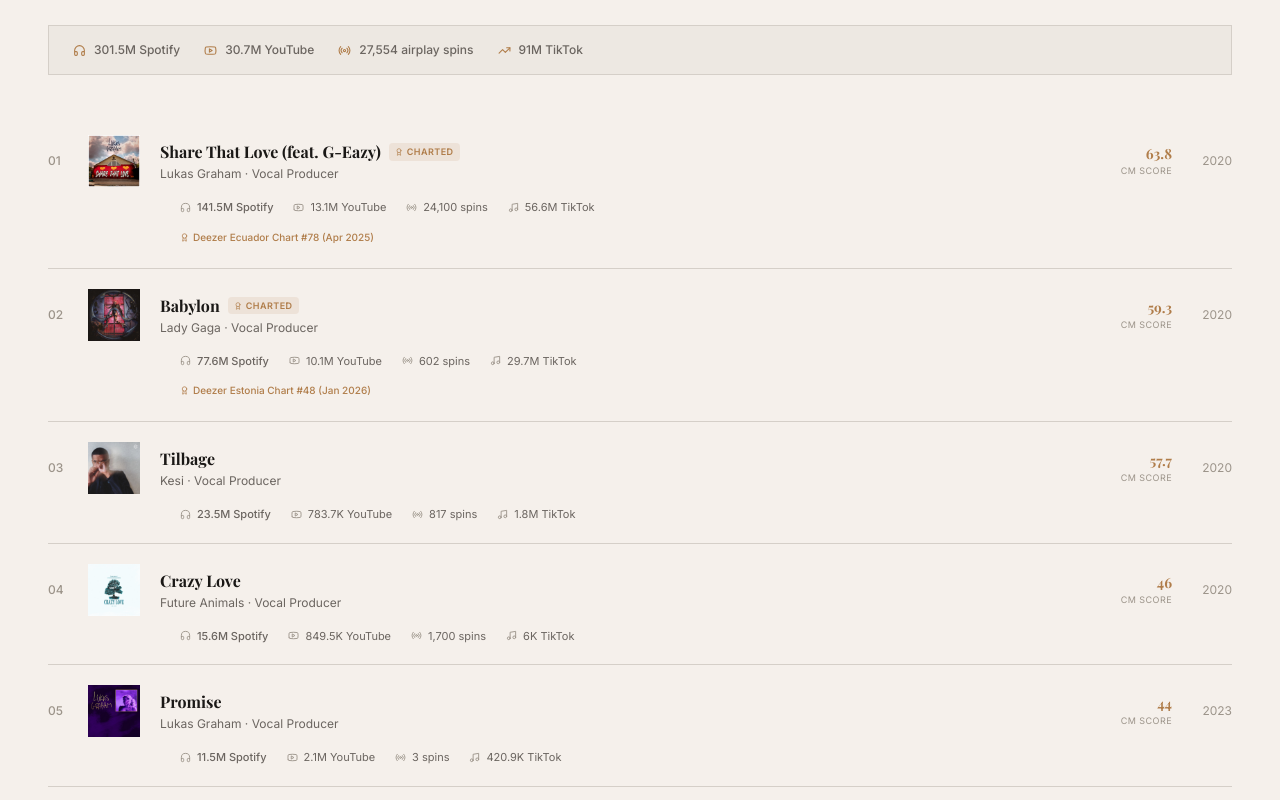
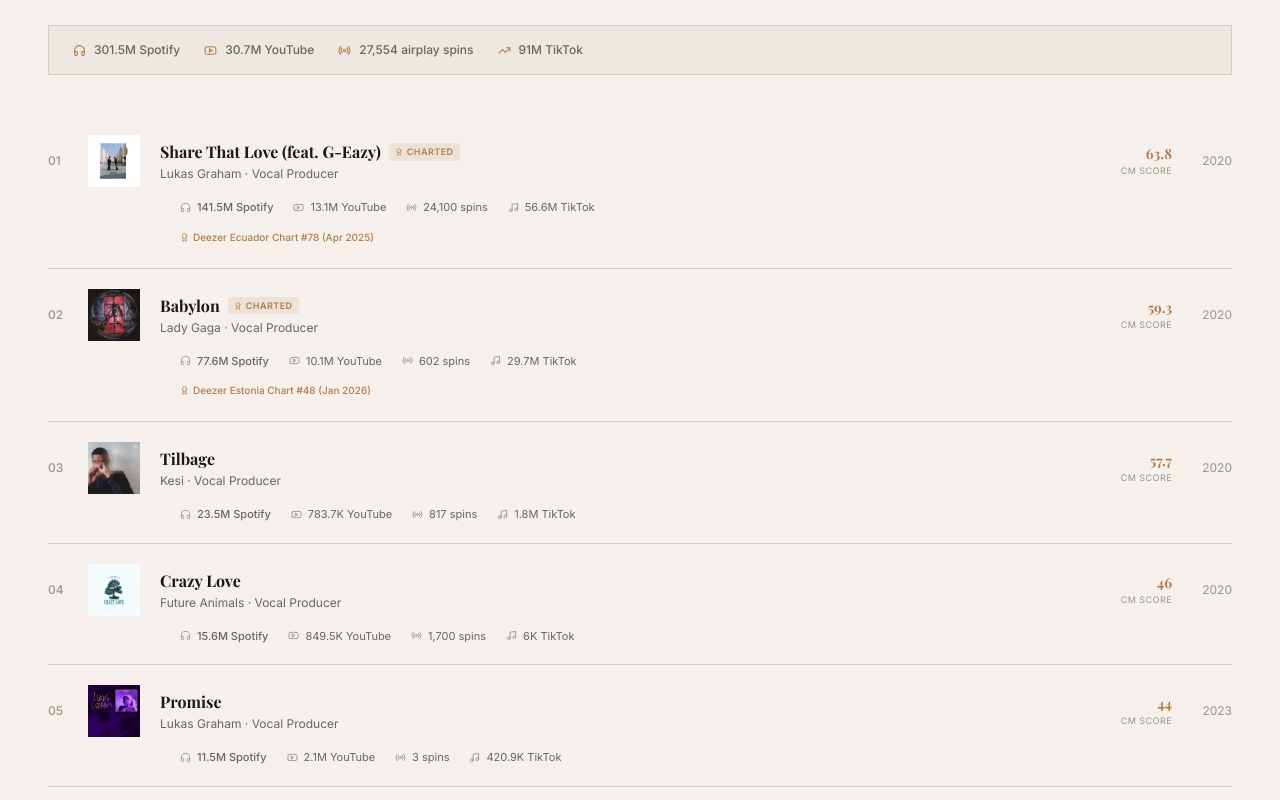
Before and after one commit to 3rdaveba/IDOMUSICSTUFF, a React (Vite) app in the folder app/: page / in a window 1280 px wide. Shown: the part 6300-7100 px from the top of the page. Built offline with nearby package versions, Linux system fonts and the light colour scheme; a web font is replaced by a local one.

Commit message:
Fix image paths to relative for GitHub Pages project site; correct Lukas Graham album covers

```diff
--- a/app/src/data/discography.ts
+++ b/app/src/data/discography.ts
@@ -49,7 +49,7 @@ export const discography: DiscographyEntry[] = [
     year: 2020,
     role: 'Vocal Producer',
     type: 'single',
-    image: '/images/discography/lukas-graham-share-that-love.jpg',
+    image: 'images/discography/lukas-graham-4-pink-album.jpg',
     links: {},
     stats: {
       spotifyStreams: 141.5,
@@ -68,7 +68,7 @@ export const discography: DiscographyEntry[] = [
     year: 2020,
     role: 'Vocal Producer',
     type: 'single',
-    image: '/images/discography/lady-gaga-babylon.jpg',
+    image: 'images/discography/lady-gaga-babylon.jpg',
     links: {},
     stats: {
       spotifyStreams: 77.6,
@@ -87,7 +87,7 @@ export const discography: DiscographyEntry[] = [
     year: 2020,
     role: 'Vocal Producer',
     type: 'single',
-    image: '/images/discography/kesi-tilbage.jpg',
+    image: 'images/discography/kesi-tilbage.jpg',
     links: {},
     stats: {
       spotifyStreams: 23.5,
@@ -106,7 +106,7 @@ export const discography: DiscographyEntry[] = [
     year: 2020,
     role: 'Vocal Producer',
     type: 'single',
-    image: '/images/discography/future-animals-crazy-love.jpg',
+    image: 'images/discography/future-animals-crazy-love.jpg',
     links: {},
     stats: {
       spotifyStreams: 15.6,
@@ -125,7 +125,7 @@ export const discography: DiscographyEntry[] = [
     year: 2023,
     role: 'Vocal Producer',
     type: 'single',
-    image: '/images/discography/lukas-graham-4-pink-album.jpg',
+    image: 'images/discography/lukas-graham-3-purple-album.jpg',
     links: {},
     stats: {
       spotifyStreams: 11.5,
@@ -144,7 +144,7 @@ export const discography: DiscographyEntry[] = [
     year: 2023,
     role: 'Vocal Producer',
     type: 'single',
-    image: '/images/discography/lukas-graham-4-pink-album.jpg',
+    image: 'images/discography/lukas-graham-3-purple-album.jpg',
     links: {},
     stats: {
       spotifyStreams: 11.5,
@@ -163,7 +163,7 @@ export const discography: DiscographyEntry[] = [
     year: 2020,
     role: 'Vocal Producer',
     type: 'single',
-    image: '/images/discography/hedegaard-need-you-right-now.jpg',
+    image: 'images/discography/hedegaard-need-you-right-now.jpg',
     links: {},
     stats: {
       spotifyStreams: 11.1,
@@ -182,7 +182,7 @@ export const discography: DiscographyEntry[] = [
     year: 2023,
     role: 'Vocal Producer',
     type: 'single',
-    image: '/images/discography/lukas-graham-4-pink-album.jpg',
+    image: 'images/discography/lukas-graham-3-purple-album.jpg',
     links: {},
     stats: {
       spotifyStreams: 8.6,
@@ -201,7 +201,7 @@ export const discography: DiscographyEntry[] = [
     year: 2022,
     role: 'Vocal Producer & Audio Engineer',
     type: 'single',
-    image: '/images/discography/calby-heartbeat.jpg',
+    image: 'images/discography/calby-heartbeat.jpg',
     links: {},
     stats: {
       spotifyStreams: 0.6,
--- a/app/src/data/projects.ts
+++ b/app/src/data/projects.ts
@@ -45,7 +45,7 @@ export const projects: Project[] = [
     category: 'systems',
     role: 'Architect & Systems Designer',
     status: 'active',
-    heroImage: '/images/project-lukas.jpg',
+    heroImage: 'images/project-lukas.jpg',
     description: 'Design a private, autonomous agent infrastructure for creative workflow intelligence, operating 24/7 without human intervention.',
     dmaic: {
       D: { label: 'Define', text: 'Design a private, autonomous agent infrastructure for creative workflow intelligence, operating 24/7 without human intervention.' },
@@ -75,7 +75,7 @@ export const projects: Project[] = [
     category: 'music',
     role: 'Vocal Producer & Audio Engineer',
     status: 'complete',
-    heroImage: '/images/project-calby.jpg',
+    heroImage: 'images/project-calby.jpg',
     description: 'Capturing voices and stunning visuals to be used for artist archival and future marketing campaigns.',
     dmaic: {
       D: { label: 'Define', text: 'Capture high-quality audio and visual content for long-term artist archival and future marketing use on behalf of Sony Music Denmark.' },
@@ -113,7 +113,7 @@ export const projects: Project[] = [
     category: 'music',
     role: 'Vocal Producer & Arranger',
     status: 'complete',
-    heroImage: '/images/project-lukas.jpg',
+    heroImage: 'images/project-lukas.jpg',
     description: 'Arranging and producing vocals for an international pop album project.',
     dmaic: {
       D: { label: 'Define', text: 'Arrange and produce vocals for an international pop album release with a globally recognized artist.' },
@@ -151,7 +151,7 @@ export const projects: Project[] = [
     category: 'music',
     role: 'Music & Technology Educator',
     status: 'complete',
-    heroImage: '/images/project-heart.jpg',
+    heroImage: 'images/project-heart.jpg',
     description: 'Creating impactful experiences for youth in South Central Los Angeles through the power of music and technology.',
     dmaic: {
       D: { label: 'Define', text: 'Create impactful music and technology experiences for youth in South Central Los Angeles.' },
@@ -188,7 +188,7 @@ export const projects: Project[] = [
     category: 'music',
     role: 'Creative Collaborator & Live Production',
     status: 'complete',
-    heroImage: '/images/project-jimmy.jpg',
+    heroImage: 'images/project-jimmy.jpg',
     description: 'Collaborating to create a dynamic live performance of an unreleased alt. hip hop album during the global pandemic.',
     dmaic: {
       D: { label: 'Define', text: 'Produce a dynamic live performance of an unreleased alt. hip hop album during the global pandemic.' },
--- a/app/src/sections/AboutSection.tsx
+++ b/app/src/sections/AboutSection.tsx
@@ -79,7 +79,7 @@ export default function AboutSection() {
         <div className="grid grid-cols-1 md:grid-cols-2 gap-12 md:gap-12">
           {/* Portrait */}
           <ImageReveal
-            src="/images/portrait-william.jpg"
+            src="images/portrait-william.jpg"
             alt="William B.A. Washington portrait"
             aspectRatio="4/5"
             className="w-full"
--- a/app/src/sections/TVFilmSection.tsx
+++ b/app/src/sections/TVFilmSection.tsx
@@ -15,7 +15,7 @@ const credits = [
     recognition: 'GRAMMY® Award Winner',
     description:
       'Featured vocalist on the original soundtrack and score for Ryan Coogler\'s Sinners. Contributed vocal performances that anchored key emotional moments in the film. The soundtrack received a GRAMMY® Award, marking my first win as a credited artist.',
-    image: '/images/film-sinners.jpg',
+    image: 'images/film-sinners.jpg',
   },
   {
     id: 'kpops',
@@ -26,7 +26,7 @@ const credits = [
     recognition: 'Featured Film Performance',
     description:
       'Acted and performed onscreen in K-Pops!, a film by Anderson .Paak. Brought both musical performance and screen presence to the project, bridging the worlds of film and music in a unique creative collaboration.',
-    image: '/images/film-kpops.jpg',
+    image: 'images/film-kpops.jpg',
   },
 ]
 
```
Also changed, not shown: app/public/images/discography/lukas-graham-3-purple-album.jpg (added), app/public/images/discography/lukas-graham-4-pink-album.jpg.
